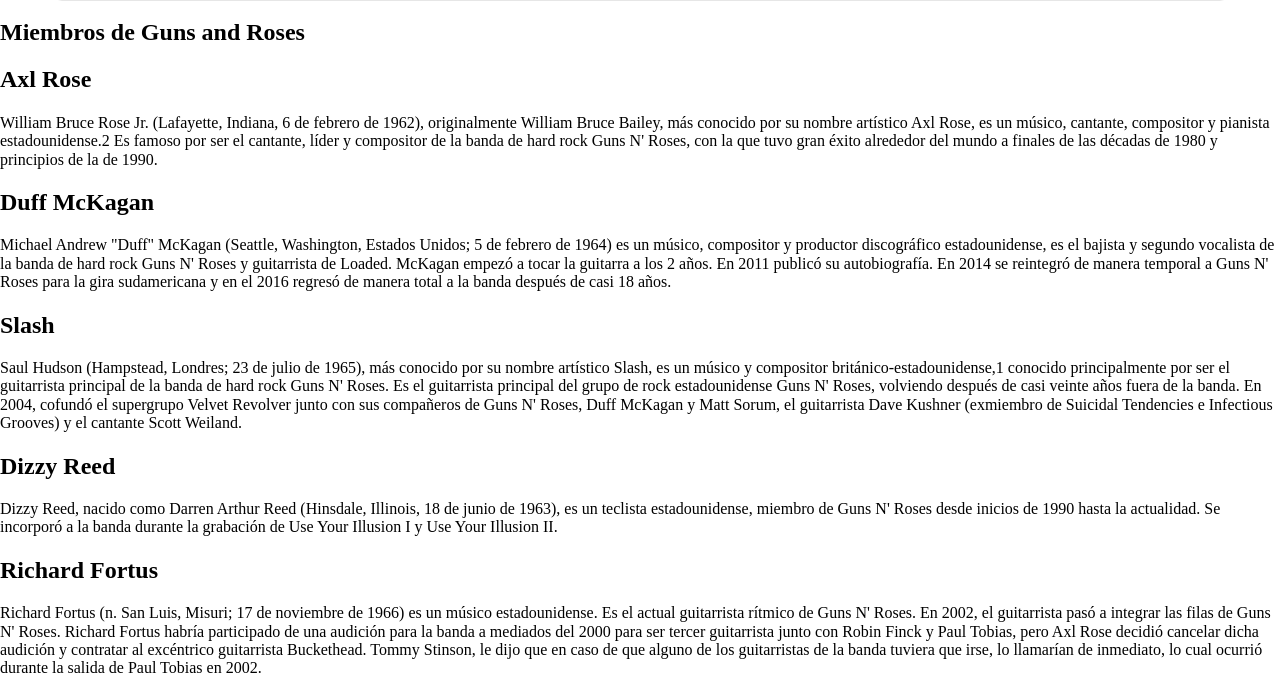
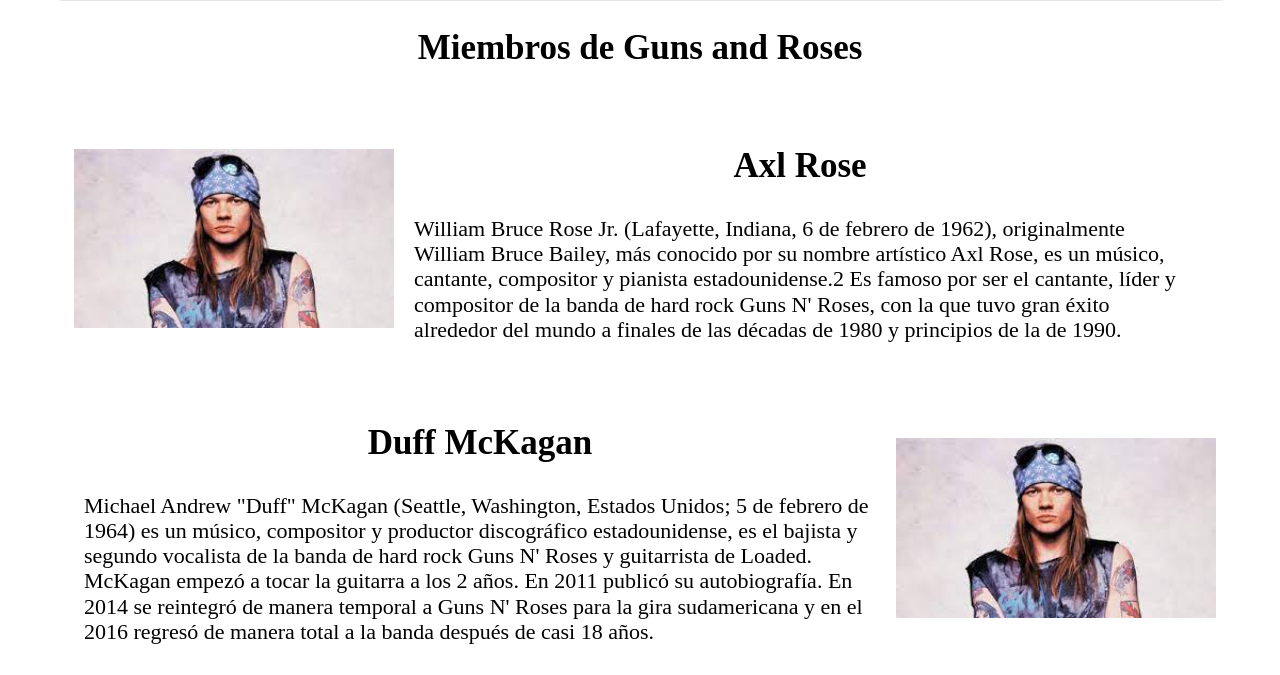
Before and after one commit to felipe131305/ProyectoBanda, a plain HTML site: page view/miembros.html in a window 1280 px wide. Shown: the part 161-836 px from the top of the page. Drawn offline with Linux system fonts and the light colour scheme.

Commit message:
La estructura de miembros ya tiene normal y el inverso

```diff
--- a/assets/css/style.css
+++ b/assets/css/style.css
@@ -81,3 +81,46 @@
   width: 80%;
   margin-top: 40px;
 }
+
+.content{
+  display: block;
+  margin: 0 auto;
+  width: 90%;
+}
+
+.content .contentTitle{
+  text-align: center;
+  font-size: 35px;
+  color: black;
+}
+
+.normal{
+  width: 100%;
+  padding: 10px 10px;
+  display: flex;
+  box-sizing: border-box;
+}
+
+.normalInverso{
+  display: flex;
+  flex-direction: row-reverse;
+}
+
+.imagenArtista{
+  width: 40%;
+  display: block;
+  margin-top: auto;
+  margin-bottom: auto;
+}
+
+.imagenArtista img{
+  width: 320px;
+}
+
+.bloqueInfo{
+  padding: 10px 20px;
+}
+
+.bloqueInfo p{
+  font-size: 22px;
+}
--- a/view/miembros.html
+++ b/view/miembros.html
@@ -23,22 +23,31 @@
           </div>
         </div>
       </header>
-      <div>
-        <h2>Miembros de Guns and Roses</h2>
+      <div class="content">
+        <h2 class="contentTitle">Miembros de Guns and Roses</h2>
         <div class="normal">
-          <h2>Axl Rose</h2>
+          <div class="imagenArtista">
+            <img src="../assets/img/artistas/axl rose.jpg" alt="Axl Rose" />
+          </div>
+          <div class="bloqueInfo">
+            <h2 class="contentTitle">Axl Rose</h2>
             <p>
               William Bruce Rose Jr. (Lafayette, Indiana, 6 de febrero de 1962),
               originalmente William Bruce Bailey, más conocido por su nombre
               artístico Axl Rose, es un músico, cantante, compositor y pianista
               estadounidense.2 Es famoso por ser el cantante, líder y compositor
               de la banda de hard rock Guns N' Roses, con la que tuvo gran éxito
-            alrededor del mundo a finales de las décadas de 1980 y principios de
-            la de 1990.
+              alrededor del mundo a finales de las décadas de 1980 y principios
+              de la de 1990.
             </p>
           </div>
+        </div>
         <div class="normalInverso">
-          <h2>Duff McKagan</h2>
+          <div class="imagenArtista">
+            <img src="../assets/img/artistas/axl rose.jpg" alt="Axl Rose" />
+          </div>
+          <div class="bloqueInfo">
+            <h2 class="contentTitle">Duff McKagan</h2>
             <p>
               Michael Andrew "Duff" McKagan (Seattle, Washington, Estados Unidos;
             5 de febrero de 1964) es un músico, compositor y productor
@@ -50,6 +59,8 @@
             a la banda después de casi 18 años.
             </p>
           </div>
+        </div>
+        <!--
         <div class="normal">
           <h2>Slash</h2>
           <p>
@@ -117,7 +128,7 @@
             banda como tecladista y sintetizadora reemplazando el lugar de Chris
             Pitman.
           </p>
-        </div>
+        </div> -->
       </div>
     </div>
   </body>
```
Also changed, not shown: assets/img/artistas/axl rose.jpg (added). Lines whose indentation alone changed are shown as unchanged.
